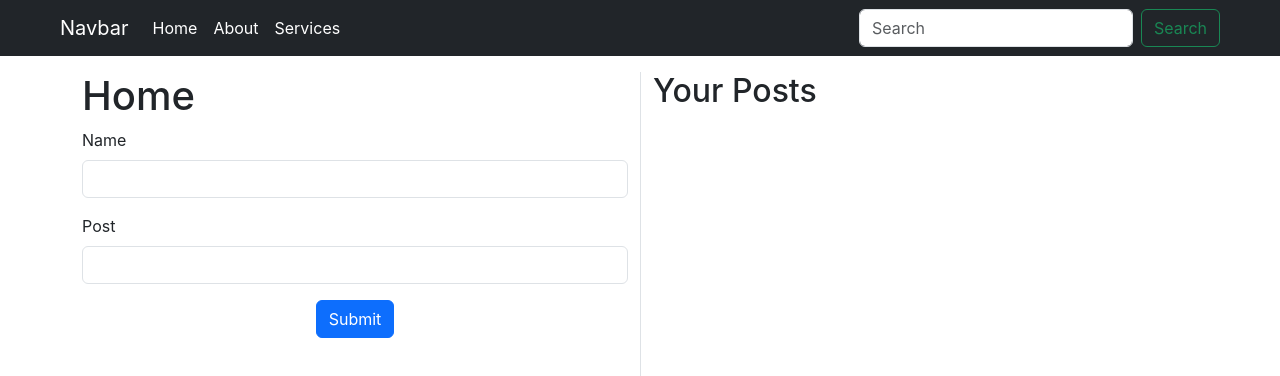
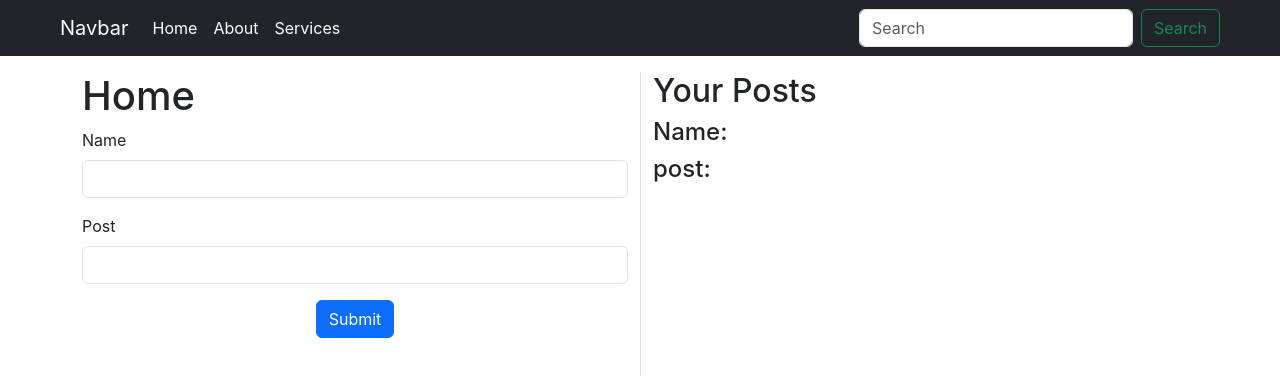
Before and after one commit to mrsajids/myfirstapp, an Angular app: page / in a window 1280 px wide. Shown: the top 376 px of the page. Built offline with nearby package versions, Linux system fonts and the light colour scheme.

Commit message:
form data bind

```diff
--- a/src/app/home/home.component.html
+++ b/src/app/home/home.component.html
@@ -2,20 +2,26 @@
     <div class="row">
         <div class="col-md-6" style="height: 100vh;">
             <h1>Home</h1>
-            <form>
+            <form (ngSubmit)="submitForm(userDetails)">
                 <div class="mb-3">
                     <label for="exampleInputEmail1" class="form-label">Name</label>
-                    <input type="text" class="form-control" id="exampleInputEmail1" aria-describedby="emailHelp">
+                    <input type="text" class="form-control" id="exampleInputEmail1" aria-describedby="emailHelp"
+                        [(ngModel)]="userDetails.name" name="name">
                 </div>
                 <div class="mb-3">
                     <label for="exampleInputPassword1" class="form-label">Post</label>
-                    <input type="text" class="form-control" id="exampleInputPassword1">
+                    <input type="text" class="form-control" id="exampleInputPassword1" [(ngModel)]="userDetails.post"
+                        name="post">
                 </div>
                 <button type="submit" class="btn btn-primary d-block mx-auto">Submit</button>
             </form>
         </div>
         <div class="col-md-6 border-start" style="height: 100vh;">
             <h2>Your Posts</h2>
+            <h4> Name: {{userDetails.name}}</h4>
+            <h4> post: {{userDetails.post}}</h4>
+
+
         </div>
     </div>
 
--- a/src/app/home/home.component.ts
+++ b/src/app/home/home.component.ts
@@ -1,12 +1,25 @@
 import { Component } from '@angular/core';
+import { FormControl, FormsModule } from '@angular/forms';
 
 @Component({
   selector: 'app-home',
   standalone: true,
-  imports: [],
+  imports: [FormsModule],
   templateUrl: './home.component.html',
   styleUrl: './home.component.css'
 })
 export class HomeComponent {
+  userDetails = {
+    name: '',
+    post: ''
+  };
+  submitForm(form: any): void {
+    // if (form.valid) {
+    //   console.log('Form data:', this.userDetails);
+    // }lo
+
+    console.log(this.userDetails);
+
+  }
 
 }
```
